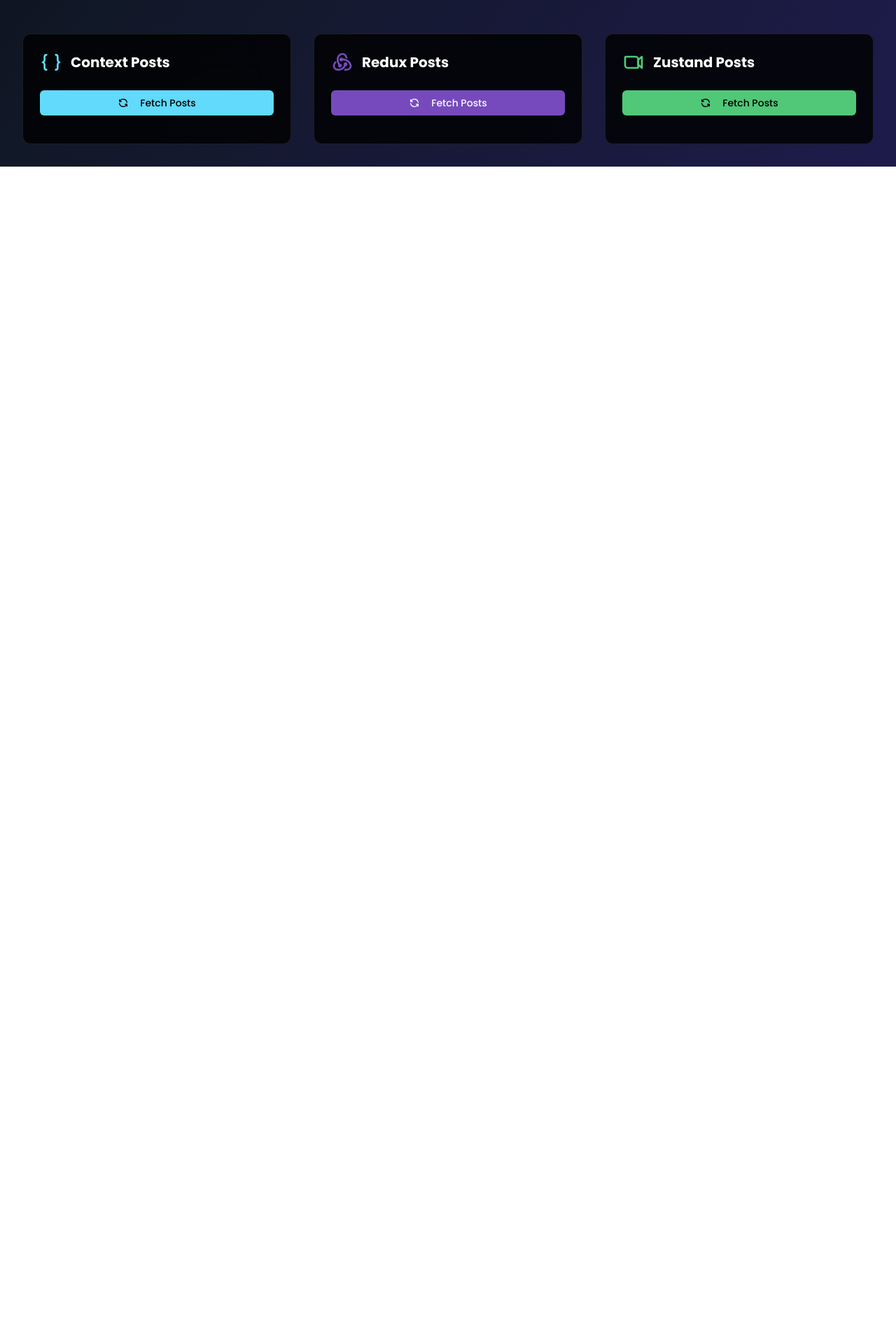
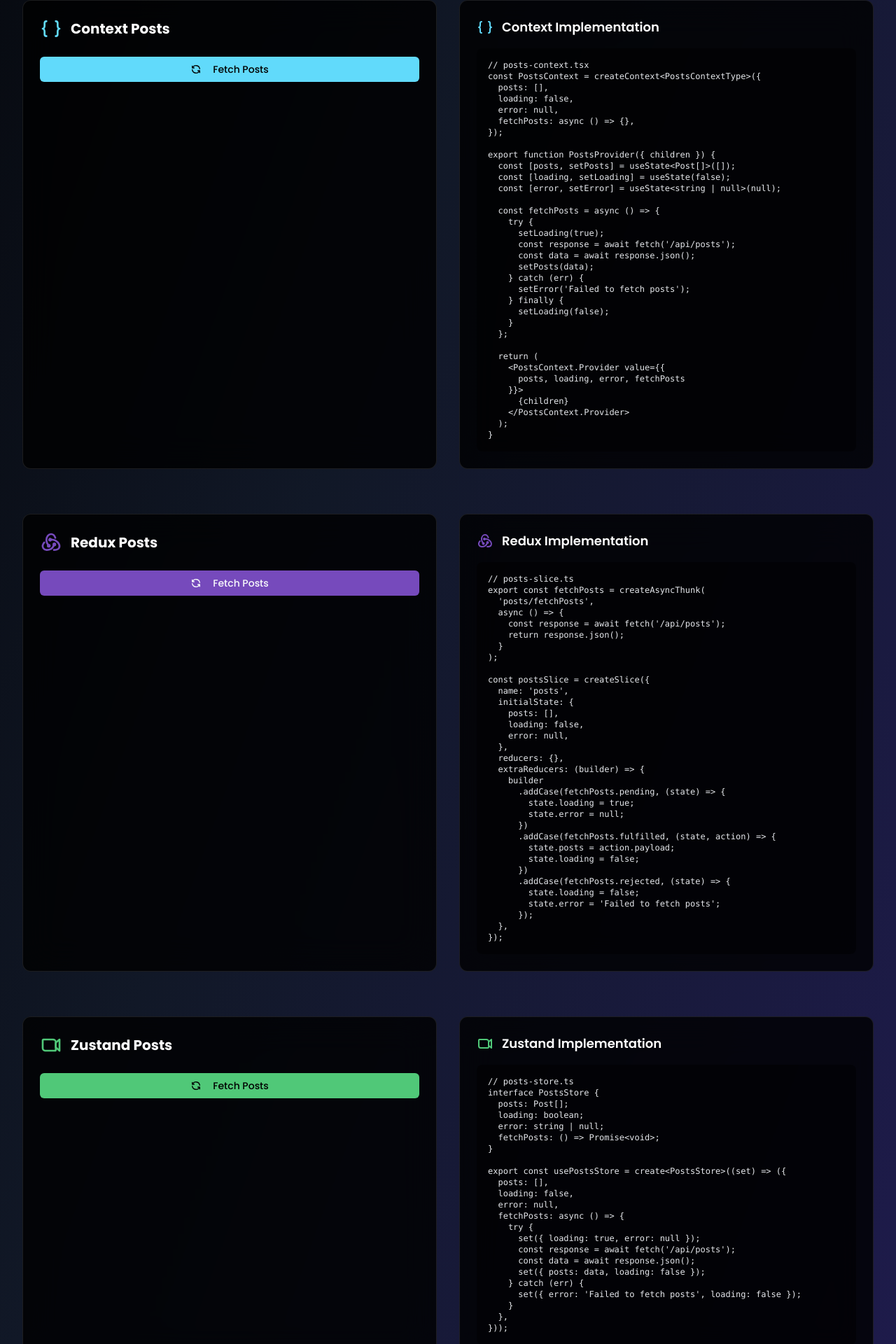
Before and after one commit to suhaybkaofficial/statemanagement-101, a Next.js app: page / in a window 1280 px wide. Shown: the part 1587-3507 px from the top of the page at 70% size. Before the commit the page ends 1825 px from the top, so only its background shows below. Built offline with nearby package versions, Linux system fonts and the light colour scheme.

Commit message:
added posts code implementation on posts state

```diff
--- a/components/posts-management-demo.tsx
+++ b/components/posts-management-demo.tsx
@@ -52,8 +52,11 @@ export default function PostsManagementDemo() {
   );
 
   return (
-    <div className="grid grid-cols-1 md:grid-cols-3 gap-8 mt-12">
-      {/* Context API Posts */}
+    <div className="space-y-16">
+      {/* Context API Section */}
+      <div className="space-y-4">
+        <div className="grid grid-cols-1 lg:grid-cols-2 gap-8">
+          {/* Posts Card */}
           <Card3D className="h-full" glowColor="#61dafb">
             <div className="space-y-6">
               <div className="flex items-center gap-3">
@@ -74,7 +77,62 @@ export default function PostsManagementDemo() {
             </div>
           </Card3D>
 
-      {/* Redux Posts */}
+          {/* Code Example Card */}
+          <Card3D className="h-full" glowColor="#61dafb">
+            <div className="space-y-4">
+              <div className="flex items-center gap-3">
+                <IconBraces className="w-6 h-6 text-[#61dafb]" />
+                <h3 className="text-lg font-semibold text-white">Context Implementation</h3>
+              </div>
+              <div className="relative">
+                <pre className="p-4 rounded-lg bg-black/50 text-xs overflow-x-auto">
+                  <code className="text-gray-200">
+{`// posts-context.tsx
+const PostsContext = createContext<PostsContextType>({
+  posts: [],
+  loading: false,
+  error: null,
+  fetchPosts: async () => {},
+});
+
+export function PostsProvider({ children }) {
+  const [posts, setPosts] = useState<Post[]>([]);
+  const [loading, setLoading] = useState(false);
+  const [error, setError] = useState<string | null>(null);
+
+  const fetchPosts = async () => {
+    try {
+      setLoading(true);
+      const response = await fetch('/api/posts');
+      const data = await response.json();
+      setPosts(data);
+    } catch (err) {
+      setError('Failed to fetch posts');
+    } finally {
+      setLoading(false);
+    }
+  };
+
+  return (
+    <PostsContext.Provider value={{
+      posts, loading, error, fetchPosts
+    }}>
+      {children}
+    </PostsContext.Provider>
+  );
+}`}
+                  </code>
+                </pre>
+              </div>
+            </div>
+          </Card3D>
+        </div>
+      </div>
+
+      {/* Redux Section */}
+      <div className="space-y-4">
+        <div className="grid grid-cols-1 lg:grid-cols-2 gap-8">
+          {/* Posts Card */}
           <Card3D className="h-full" glowColor="#764abc">
             <div className="space-y-6">
               <div className="flex items-center gap-3">
@@ -95,7 +153,61 @@ export default function PostsManagementDemo() {
             </div>
           </Card3D>
 
-      {/* Zustand Posts */}
+          {/* Code Example Card */}
+          <Card3D className="h-full" glowColor="#764abc">
+            <div className="space-y-4">
+              <div className="flex items-center gap-3">
+                <IconBrandRedux className="w-6 h-6 text-[#764abc]" />
+                <h3 className="text-lg font-semibold text-white">Redux Implementation</h3>
+              </div>
+              <div className="relative">
+                <pre className="p-4 rounded-lg bg-black/50 text-xs overflow-x-auto">
+                  <code className="text-gray-200">
+{`// posts-slice.ts
+export const fetchPosts = createAsyncThunk(
+  'posts/fetchPosts',
+  async () => {
+    const response = await fetch('/api/posts');
+    return response.json();
+  }
+);
+
+const postsSlice = createSlice({
+  name: 'posts',
+  initialState: {
+    posts: [],
+    loading: false,
+    error: null,
+  },
+  reducers: {},
+  extraReducers: (builder) => {
+    builder
+      .addCase(fetchPosts.pending, (state) => {
+        state.loading = true;
+        state.error = null;
+      })
+      .addCase(fetchPosts.fulfilled, (state, action) => {
+        state.posts = action.payload;
+        state.loading = false;
+      })
+      .addCase(fetchPosts.rejected, (state) => {
+        state.loading = false;
+        state.error = 'Failed to fetch posts';
+      });
+  },
+});`}
+                  </code>
+                </pre>
+              </div>
+            </div>
+          </Card3D>
+        </div>
+      </div>
+
+      {/* Zustand Section */}
+      <div className="space-y-4">
+        <div className="grid grid-cols-1 lg:grid-cols-2 gap-8">
+          {/* Posts Card */}
           <Card3D className="h-full" glowColor="#50C878">
             <div className="space-y-6">
               <div className="flex items-center gap-3">
@@ -115,6 +227,47 @@ export default function PostsManagementDemo() {
               </div>
             </div>
           </Card3D>
+
+          {/* Code Example Card */}
+          <Card3D className="h-full" glowColor="#50C878">
+            <div className="space-y-4">
+              <div className="flex items-center gap-3">
+                <IconBrandZoom className="w-6 h-6 text-[#50C878]" />
+                <h3 className="text-lg font-semibold text-white">Zustand Implementation</h3>
+              </div>
+              <div className="relative">
+                <pre className="p-4 rounded-lg bg-black/50 text-xs overflow-x-auto">
+                  <code className="text-gray-200">
+{`// posts-store.ts
+interface PostsStore {
+  posts: Post[];
+  loading: boolean;
+  error: string | null;
+  fetchPosts: () => Promise<void>;
+}
+
+export const usePostsStore = create<PostsStore>((set) => ({
+  posts: [],
+  loading: false,
+  error: null,
+  fetchPosts: async () => {
+    try {
+      set({ loading: true, error: null });
+      const response = await fetch('/api/posts');
+      const data = await response.json();
+      set({ posts: data, loading: false });
+    } catch (err) {
+      set({ error: 'Failed to fetch posts', loading: false });
+    }
+  },
+}));`}
+                  </code>
+                </pre>
+              </div>
+            </div>
+          </Card3D>
+        </div>
+      </div>
     </div>
   );
 }
```
Lines whose indentation alone changed are shown as unchanged.
